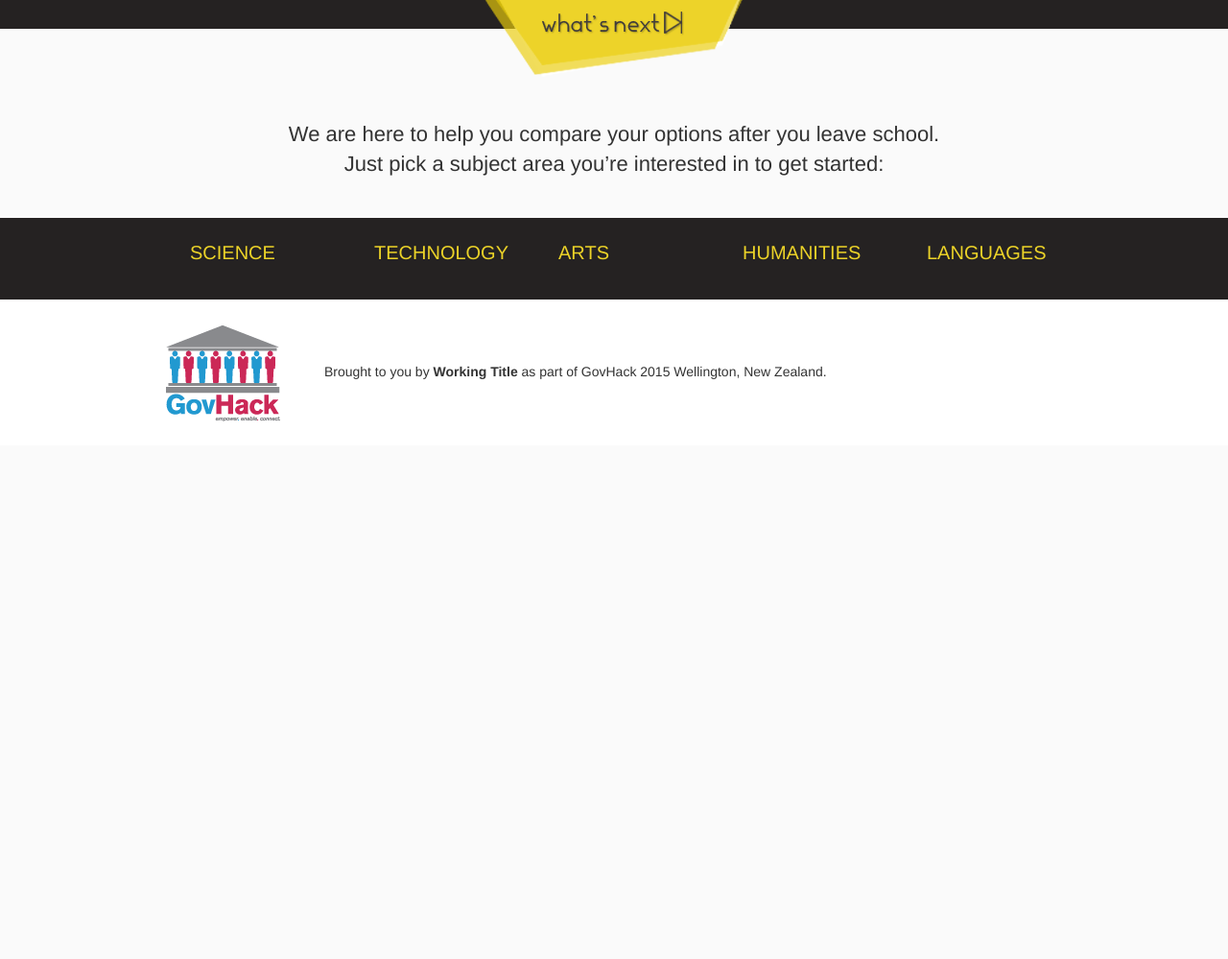
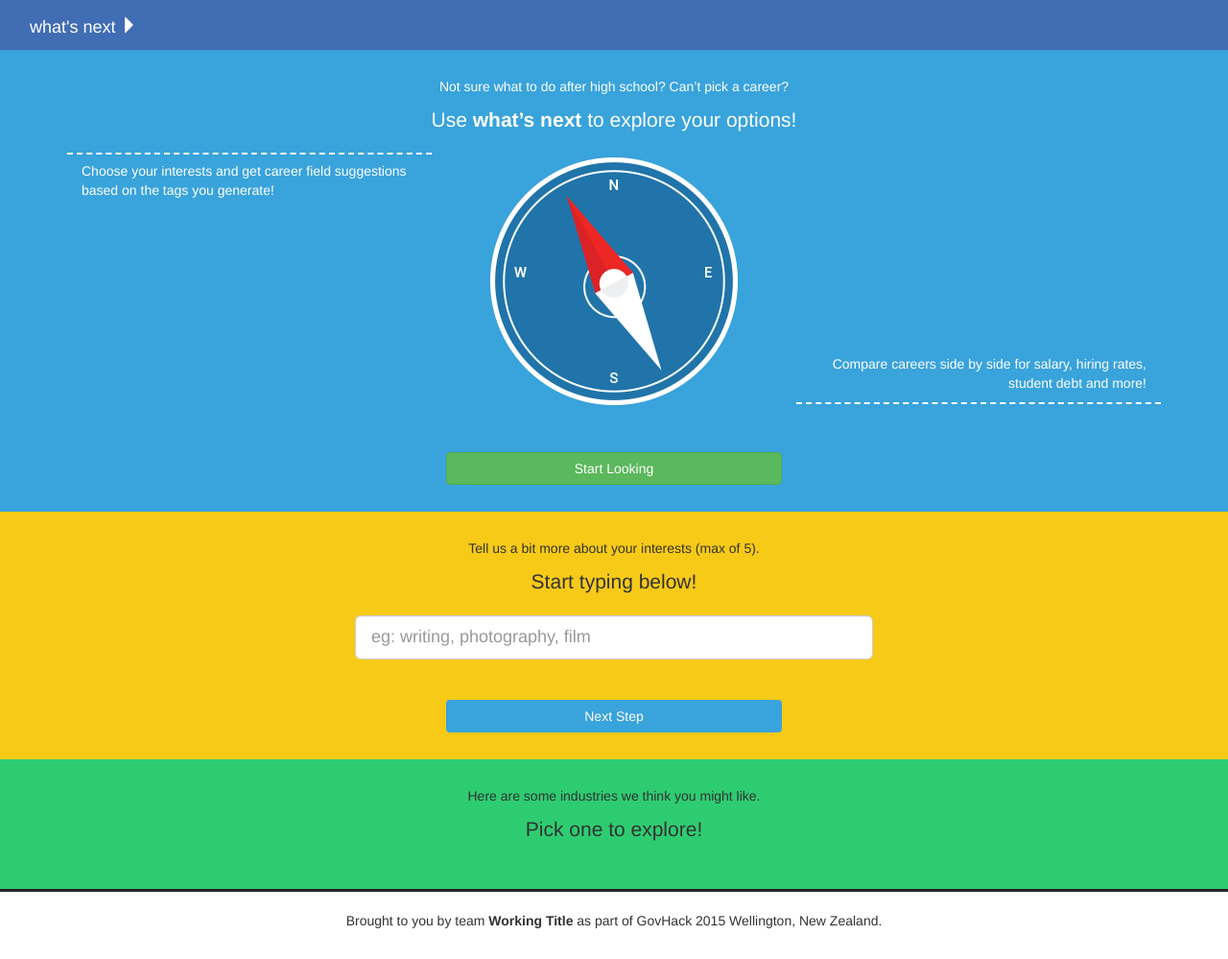
Before and after one commit to working-title/whats-next, a Django app: page / in a window 1280 px wide. Shown: the whole page at 96% size. Before the commit the page ends 439 px from the top, so only its background shows below. Run offline with Django 3.2, Linux system fonts and the light colour scheme; data comes from the database, SQL or seed files in the repository; parts of the project's set-up code (start-up, migrations or seed data) failed here and were passed over; some libraries are stand-ins or nearby versions.

Commit message:
Add new styling and markup for home view

```diff
--- a/pathways/static/pathways/css/main.css
+++ b/pathways/static/pathways/css/main.css
@@ -14,197 +14,103 @@ body {
     clear: both;
 }
 
-/*========HEADER==========*/
-
-.ribbon {
-	height: 30px;
-	background-color: #252222;
+/*========NAV==========*/
+.navbar {
+	margin-bottom: 0;
 }
 
-h1 {
-	margin-top: -30px;
-	text-align: center;
+.navbar-default {
+	background-color: #416db4;
+	border-color: transparent;
 }
 
-.subheading {
-	max-width: 700px;
-	margin: 0 auto;
-	padding: 30px 0;
-	font-size: 22px;
-	text-align: center;
+.navbar {
+	border-radius: 0px;
 }
 
-.text {
-	max-width: 960px;
-	margin: 0 auto;
+/* title */
+.navbar-default .navbar-brand {
+    color: #fff;
+}
+.navbar-default .navbar-brand:hover,
+.navbar-default .navbar-brand:focus {
+    color: #fff;
+}
+/* link */
+.navbar-default .navbar-nav > li > a {
+    color: #fff;
+}
+.navbar-default .navbar-nav > li > a:hover,
+.navbar-default .navbar-nav > li > a:focus {
+    color: #fff;
+}
+.navbar-default .navbar-nav > .active > a,
+.navbar-default .navbar-nav > .active > a:hover,
+.navbar-default .navbar-nav > .active > a:focus {
+    color: #fff;
+    background-color: #416db4;
+}
+.navbar-default .navbar-nav > .open > a,
+.navbar-default .navbar-nav > .open > a:hover,
+.navbar-default .navbar-nav > .open > a:focus {
+    color: #fff;
+    background-color: #416db4;
 }
 
-/*========SUBJECT CHOICES==========*/
-
-.subjects {
-	background-color: #252222;
-	color: #ecd328;
-	padding: 15px;
-	padding-bottom: 25px;
+/*========BUTTONS==========*/
+.btn-blue {
+	background-color: #39a3db;
+	color: #fff;
 }
 
-.subjects h3 {
-	text-transform: uppercase;
-	margin: 0;
-	margin-left: 18px;
-	display: inline-block;
-	padding: 0.5em 1em;
-	font-size: 20px;
+.btn-blue:hover {
+	background-color: #2074aa;
+	border-color: #185881;
+	color: #fff;
+}
+
+/*========IMAGES==========*/
+.img-responsive {
 	display: inline-block;
 }
 
-.subjects h3:hover {
-	cursor: pointer;
+/*========HOME==========*/
+
+#screen-one {
+	background-color: #39a3db;
+	color: #fff;
+	padding: 2em;
 }
 
-.subject-area {
-	float: left;
-	width: 192px;
+
+.top-tip {
+	border-top: dashed 2px #fff;
+	padding-top: 0.5em;
 }
 
-.subject-area ul {
-	list-style-type: none;
-	margin: 0;
-	padding-top: 7px;
-
+.bottom-tip {
+	border-bottom: dashed 2px #fff;
+	padding-top: 15em;
 }
 
-.subject-area ul li {
-	margin-left: -20px;
-	padding-left: 20px;
+@media (max-width: 767px) {
+	.bottom-tip {
+		padding-top: 2em;
+	}
 }
 
-.subject-area ul li:hover {
-	cursor: pointer;
+.action {
+	margin-top: 3em;
 }
 
-.options-hide {
-	display: none;
+#screen-tags {
+	background-color: #f7ca18;
+	padding: 2em;
 }
 
-.interest-selected {
-	border-bottom: 3px solid #ecd328;
-}
-
-.options-selected {
-	border-bottom: 1.5px solid #ecd328;
-	font-weight: 600;
-}
-
-.career-option {
-	/*text-align: center;*/
-	width: 300px;
-	margin: 0 auto;
-}
-
-/*========BREADCRUMB==========*/
-
-.breadcrumb {
-	max-width: 960px;
-	margin: 0 auto;
-	background-color: #fafafa;
-	text-align: center;
-}
-
-/*========CAREER CHOICES==========*/
-
-.careers form {
-	margin: 0 30px;
-}
-
-.careers form input {
-	margin: 0.5em 1em;
-	padding: 0.5em 1em;
-
-}
-
-.careers p {
-	text-align: center;
-}
-
-.go-button {
-	text-align: center;
-	margin-top: 30px;
-	margin-bottom: -30px;
-}
-
-/*========WORK COMPARISON==========*/
-
-.section-header-bg {
-	background-color: #252222;
-	height: 60px;
-}
-
-h2 {
-	color: #ecd328;
-}
-
-#work-comparison {
-	width: 960px;
-	margin: 0 auto;
-	margin-top: -66px;
-	margin-bottom: 30px;
-}
-
-.option-one {
-	float: left;
-	text-align: center;
-	width: 380px;
-}
-
-.middle-division{
-	float: left;
-	text-align: center;
-	width: 200px;
-}
-
-.option-two {
-	float: right;
-	text-align: center;
-
-	width: 380px;
-}
-
-.filler {
-	height: 75px;
-}
-
-/*========FUTURE COMPARISON==========*/
-
-.future-header {
-	text-align: center;
-}
-
-#future-comparison {
-	width: 960px;
-	margin: 0 auto;
-	margin-top: -66px;
-	margin-bottom: 30px;
-}
-
-.option-one {
-	float: left;
-	text-align: center;
-	width: 380px;
-}
-
-.middle-division{
-	/*float: middle;*/
-	float: left;
-	text-align: center;
-	width: 200px;
-}
-
-.option-two {
-	float: right;
-	text-align: center;
-
-	width: 380px;
+#screen-industry {
+	background-color: #2ecc71;
+	padding: 2em;
 }
 
 /*========FOOTER==========*/
--- a/pathways/templates/pathways/index.html
+++ b/pathways/templates/pathways/index.html
@@ -7,98 +7,97 @@
 		var greyedOutGoPath = "{% static 'pathways/img/grey-go.png' %}"
 		var goPath = "{% static 'pathways/img/go.png' %}"
 	</script>
+</header>
 
-	<div class="ribbon"></div>
-	<h1><img src="{% static 'pathways/img/whats-next-logo.png' %}" alt="what's next"></h1>
-	<div class="subheading">
-		<p>We are here to help you compare your options after you leave school. Just pick a subject area you’re interested in to get started:</p>
+<!-- ======================= NAV ======================= -->
+<nav class="navbar navbar-default" role="navigation">
+<!-- Brand and toggle get grouped for better mobile display -->
+	<div class="navbar-header">
+		<div class="container">
+	      <a class="navbar-brand" href="./?page=dash">what's next <span class="glyphicon glyphicon-triangle-right" aria-hidden="true"></span></a>
+	    </div>
 	</div>
+</nav> <!-- ======================= END NAV ======================= -->
 
-	<div class="subjects cf">
-		<div class="text">
-			{% for category in categories %}
-			<div class="subject-area">
-				<h3 onclick="showOptions({{ forloop.counter }})" class="interest-title">{{ category.name }}</h3>
-
-				<ul class="option options-hide" id="options_{{ forloop.counter }}">
-					{% for interest in category.interests.all %}
-					<li data-id="{{ interest.pk }}">{{ interest.name }}</li>
-					{% endfor %}
-				</ul>
-			</div>
-			{% endfor %}
+<div id="screen-one"> <!-- ======================= ABOVE FOLD ======================= -->
+	<div class="row text-center">
+		<div class="container">
+			<p>Not sure what to do after high school? Can’t pick a career?</p>
+			<p class="lead">Use <strong>what’s next</strong> to explore your options!</p>
 		</div>
 	</div>
 
-	<div id="alert_placeholder">
-	</div>
-</header>
+	<div class="row">
+		<div class="container">
+			<div class="col-sm-4 top-tip">
+				<p>Choose your interests and get career field suggestions based on the tags you generate!</p>
+			</div>
 
-<script type="text/javascript" src="https://www.google.com/jsapi?autoload={'modules':[{'name':'visualization','version':'1.1','packages':['corechart']}]}"></script>
-<main>
-	<div id="breadcrumb_placeholder">
-	</div>
+			<div class="col-sm-4 text-center">
+				<img class="img-responsive" src="{% static 'pathways/img/compass.png' %}" alt="Compass">
+			</div>
 
-	<div id="temp-careers" class="text careers jumbotron">
-		<p>Choose two careers to compare:</p>
-		<form id="career-options" action="#work-comparison" method="post">
-
-		</form>
-		<div class="go-button">
-			<img id="go-button-image" src="{% static 'pathways/img/grey-go.png' %}" alt="GO" onclick="processSelectedCareers()">
+			<div class="col-sm-4 text-right bottom-tip">
+				<p>Compare careers side by side for salary, hiring rates, student debt and more!</p>
+			</div>
 		</div>
 	</div>
 
-	<div id="comparison">
-
-		<div class="section-header-bg"></div>
-		<div id="work-comparison" class="cf">
-			<div class="option-one" id="option-one">
-				<h2 id="option1name">Option 1</h2>
-				<canvas id="career1-salary" width="380" height="183" ></canvas>
-				<div id="career1-hours-pie" style="width: 380px; height: 183px;"></div>
-				<canvas id="career1-empl-rate" width="380" height="183" ></canvas>
-			</div>
-			<div class="middle-division">
-				<div class="filler"></div>
-				<img src="{% static 'pathways/img/middle-division-big.png' %}" alt="salary, hours, employment rate">
-			</div>
-			<div class="option-two" id="option-two">
-				<h2 id="option2name">Option 2</h2>
-				<canvas id="career2-salary" width="380" height="183" ></canvas>
-				<div id="career2-hours-pie" style="width: 380px; height: 183px;"></div>
-				<canvas id="career2-empl-rate" width="380" height="183" ></canvas>
+	<div class="row action">
+		<div class="container">
+			<div class="col-sm-offset-4 col-sm-4">
+				<button class="btn btn-block btn-success">
+	                Start Looking
+	            </button>
 			</div>
 		</div>
+	</div>
+</div> <!-- ======================= END ABOVE FOLD ======================= -->
 
-		<div class="future-header">
-			<img src="{% static 'pathways/img/how-to.png' %}" alt="How do I get there?">
+
+<div id="screen-tags"> <!-- ======================= TAGS ======================= -->
+	<div class="row text-center">
+		<div class="container">
+			<p>Tell us a bit more about your interests (max of 5).</p>
+			<p class="lead">Start typing below!</p>
 		</div>
-		<div class="section-header-bg"></div>
-		<div id="future-comparison" class="cf">
-			<div class="option-one">
-				<h2 id="option1name2">Option 1</h2>
-				<div id="career1-quals-pie" style="width: 380px; height: 183px;"></div>
-				<canvas id="career1-debt" width="380" height="183" ></canvas>
-			</div>
-			<div class="middle-division">
-				<div class="filler"></div>
-				<img src="{% static 'pathways/img/middle-division-future.png' %}" alt="minimum qualification, student debt">
-			</div>
-			<div class="option-two">
-				<h2 id="option2name2">Option 2</h2>
-				<div id="career2-quals-pie" style="width: 380px; height: 183px;"></div>
-				<canvas id="career2-debt" width="380" height="183" ></canvas>
+	</div>
+
+	<div class="row">
+		<div class="container">
+			<div class="col-sm-offset-3 col-sm-6">
+				<input id="taggle" class="form-control input-lg" name="taggle"
+                  placeholder="eg: writing, photography, film">
 			</div>
 		</div>
-		</main>
-
 	</div>
 
+	<div class="row action">
+		<div class="container">
+			<div class="col-sm-4"></div>
+			<div class="col-sm-4">
+				<button class="btn btn-block btn-blue">
+	                Next Step
+	            </button>
+			</div>
+		</div>
+	</div>
+</div> <!-- ======================= END TAGS ======================= -->
+
+<div id="screen-industry"> <!-- ======================= INDUSTRY ======================= -->
+	<div class="row text-center">
+		<div class="container">
+			<p>Here are some industries we think you might like.<p>
+			<p class="lead">Pick one to explore!</p>
+		</div>
+	</div>
+</div> <!-- ======================= END INDUSTRY ======================= -->
+
 <footer>
-	<div class="text">
-		<img src="{% static 'pathways/img/govhack-logo.png' %}" alt="GovHack 2015">
-		Brought to you by <strong>Working Title</strong> as part of GovHack 2015 Wellington, New Zealand.
+	<div class="row text-center">
+		<div class="container">
+			<p>Brought to you by team <strong>Working Title</strong> as part of GovHack 2015 Wellington, New Zealand.</p>
+		</div>
 	</div>
 </footer>
 
```
Also changed, not shown: pathways/static/pathways/img/compass.png (added).
